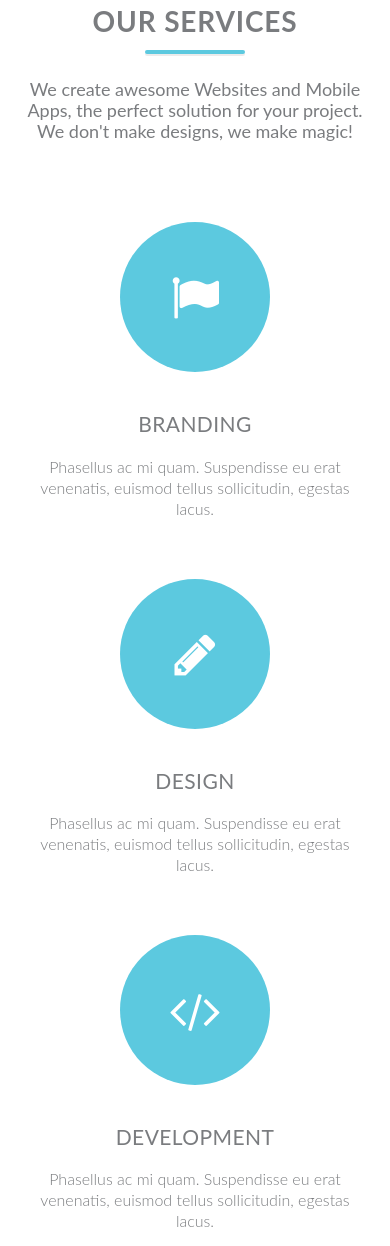
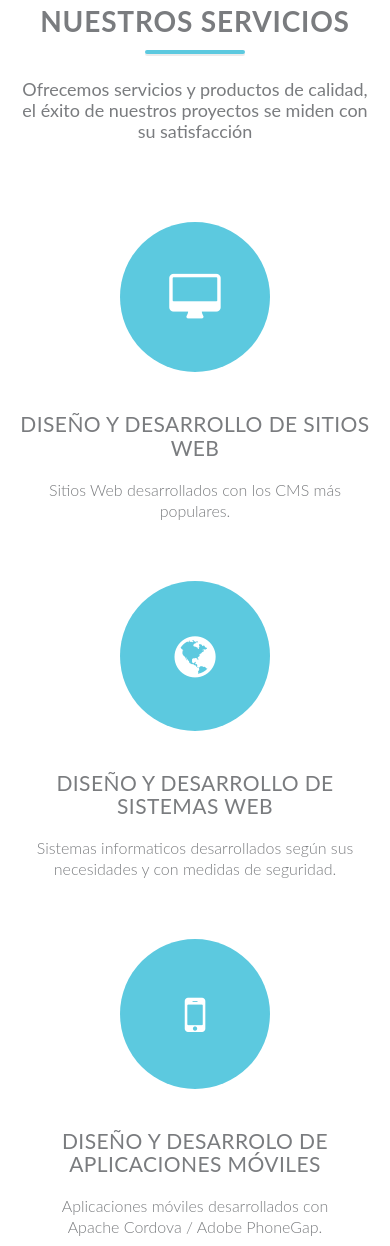
Before and after one commit to partedelcodigo/partedelcodigo.github.io, a plain HTML site: page index.html in a window 390 px wide. Shown: the part 2974-4220 px from the top of the page. Drawn offline with nearby package versions, Linux system fonts and the light colour scheme.

Commit message:
Juanc, modificando texto de nuestros servicios

```diff
--- a/index.html
+++ b/index.html
@@ -369,42 +369,49 @@
 
 			<div class="container">
 
-				<h1 class="section-title">Our Services</h1>
-				<p class="section-description">We create awesome Websites and Mobile Apps, the perfect solution for your project.<br/> We don't make designs, we make magic!</p>
-
+				<h1 class="section-title">Nuestros servicios</h1>
+				<!--<p class="section-description">We create awesome Websites and Mobile Apps, the perfect solution for your project.<br/> We don't make designs, we make magic!</p>-->
+				<p class="section-description">Ofrecemos servicios y productos de calidad,<br/>
+                                    el éxito de nuestros proyectos se miden con su satisfacción</p>
 				<div class="row services">
 
-					<div class="col-sm-3 item text-center scrollimation fade-right d2">
+					<div class="col-sm-4 item text-center scrollimation fade-right d2">
 
-						<div class="icon"><i class="fa fa-flag"></i></div>
-						<h3>Branding</h3>
-						<p>Phasellus ac mi quam. Suspendisse eu erat venenatis, euismod tellus sollicitudin, egestas lacus.</p>
+						<div class="icon"><i class="fa fa-desktop"></i></div>
+						<h3>Diseño y Desarrollo de Sitios Web</h3>
+						<p>
+                                                    Sitios Web desarrollados con los CMS más populares.
+                                                </p>
 
 					</div>
 
-					<div class="col-sm-3 item text-center scrollimation fade-right">
+					<div class="col-sm-4 item text-center scrollimation fade-right">
 
-						<div class="icon"><i class="fa fa-pencil"></i></div>
-						<h3>Design</h3>
-						<p>Phasellus ac mi quam. Suspendisse eu erat venenatis, euismod tellus sollicitudin, egestas lacus.</p>
+						<div class="icon"><i class="fa fa-globe"></i></div>
+						<h3>Diseño y Desarrollo de Sistemas Web</h3>
+						<p>
+                                                    Sistemas informaticos desarrollados según sus necesidades y con medidas de seguridad.
+                                                </p>
 
 					</div>
 
-					<div class="col-sm-3 item text-center scrollimation fade-left">
+					<div class="col-sm-4 item text-center scrollimation fade-left">
 
-						<div class="icon"><i class="fa fa-code"></i></div>
-						<h3>Development</h3>
-						<p>Phasellus ac mi quam. Suspendisse eu erat venenatis, euismod tellus sollicitudin, egestas lacus.</p>
+						<div class="icon"><i class="fa fa-mobile"></i></div>
+						<h3>Diseño y Desarrolo de aplicaciones móviles</h3>
+						<p>
+                                                    Aplicaciones móviles desarrollados con Apache Cordova / Adobe PhoneGap.
+                                                </p>
 
 					</div>
 
-					<div class="col-sm-3 item text-center scrollimation fade-left d2">
+					<!--div class="col-sm-3 item text-center scrollimation fade-left d2">
 
 						<div class="icon"><i class="fa fa-rocket"></i></div>
 						<h3>Rocket Science</h3>
 						<p>Phasellus ac mi quam. Suspendisse eu erat venenatis, euismod tellus sollicitudin, egestas lacus.</p>
 
-					</div>
+					</div-->
 
 				</div>
 
```
